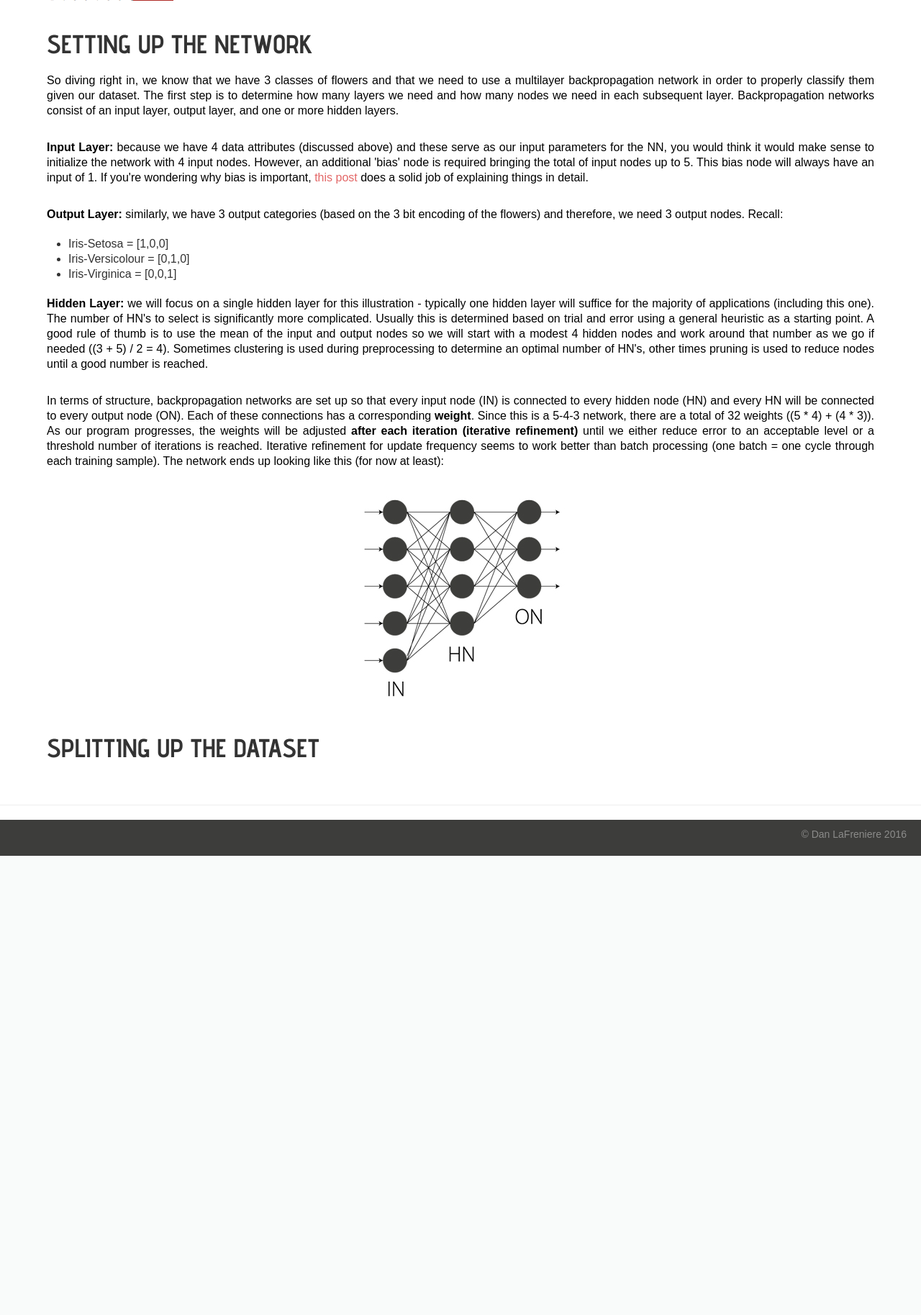
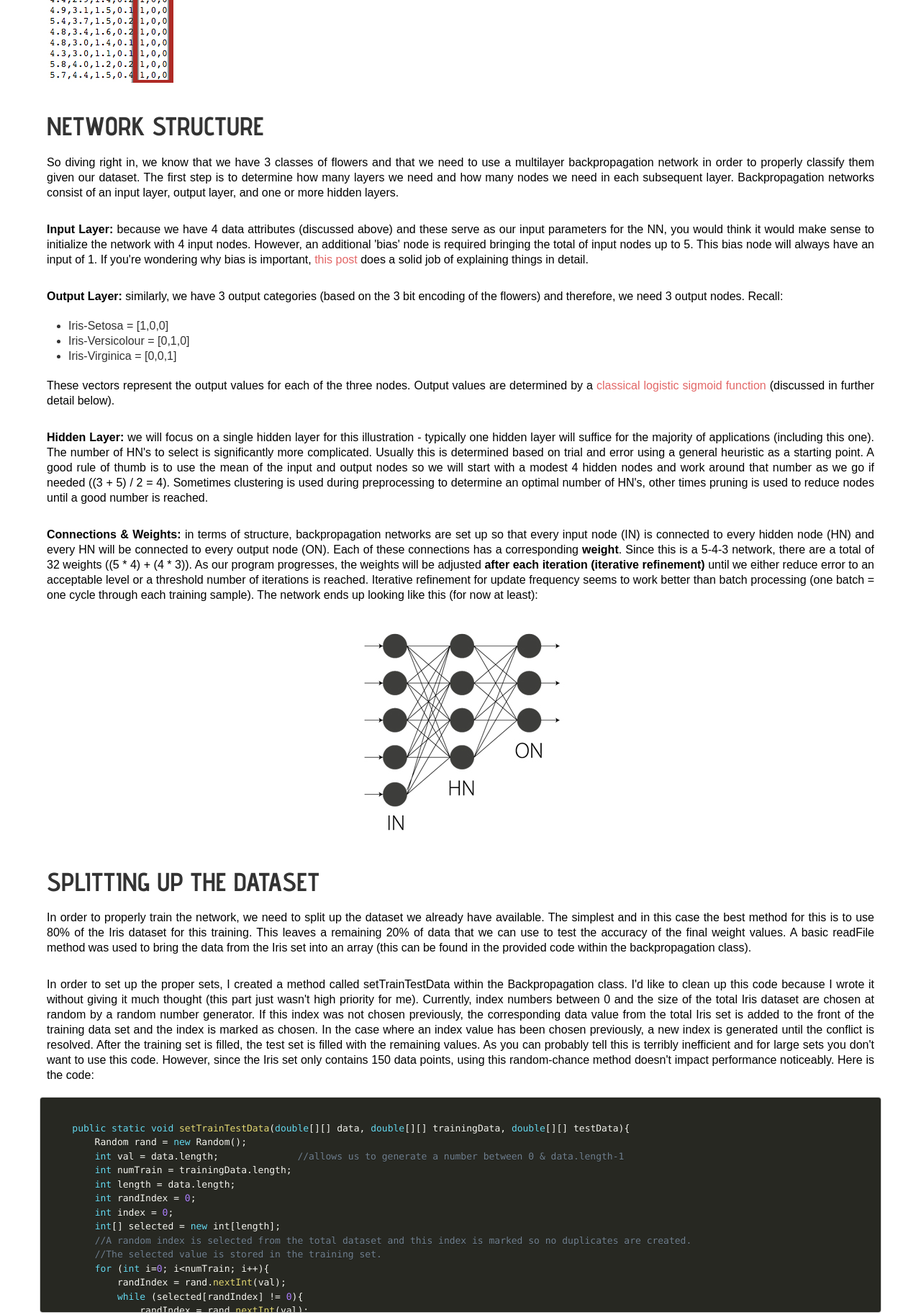
Before and after one commit to danlafreniere/Portfolio, a PHP site: page /neuralNetwork.php in a window 1280 px wide. Shown: the part 1620-3447 px from the top of the page at 72% size. Before the commit the page ends 2809 px from the top, so only its background shows below. Run offline with PHP 8.4, Linux system fonts and the light colour scheme; some libraries are stand-ins or nearby versions.

Commit message:
Continuing updates to NN tutorial

```diff
--- /dev/null
+++ b/css/prism.css
@@ -0,0 +1,122 @@
+/* http://prismjs.com/download.html?themes=prism-okaidia&languages=markup+css+clike+javascript+basic+c+cpp+java+json+matlab+php+sql */
+/**
+ * okaidia theme for JavaScript, CSS and HTML
+ * Loosely based on Monokai textmate theme by http://www.monokai.nl/
+ * @author ocodia
+ */
+
+code[class*="language-"],
+pre[class*="language-"] {
+	color: #f8f8f2;
+	text-shadow: 0 1px rgba(0, 0, 0, 0.3);
+	font-family: Consolas, Monaco, 'Andale Mono', 'Ubuntu Mono', monospace;
+	direction: ltr;
+	text-align: left;
+	white-space: pre;
+	word-spacing: normal;
+	word-break: normal;
+	word-wrap: normal;
+	line-height: 1.5;
+
+	-moz-tab-size: 4;
+	-o-tab-size: 4;
+	tab-size: 4;
+
+	-webkit-hyphens: none;
+	-moz-hyphens: none;
+	-ms-hyphens: none;
+	hyphens: none;
+}
+
+/* Code blocks */
+pre[class*="language-"] {
+	padding: 1em;
+	margin: .5em 0;
+	overflow: auto;
+	border-radius: 0.3em;
+}
+
+:not(pre) > code[class*="language-"],
+pre[class*="language-"] {
+	background: #272822;
+}
+
+/* Inline code */
+:not(pre) > code[class*="language-"] {
+	padding: .1em;
+	border-radius: .3em;
+	white-space: normal;
+}
+
+.token.comment,
+.token.prolog,
+.token.doctype,
+.token.cdata {
+	color: slategray;
+}
+
+.token.punctuation {
+	color: #f8f8f2;
+}
+
+.namespace {
+	opacity: .7;
+}
+
+.token.property,
+.token.tag,
+.token.constant,
+.token.symbol,
+.token.deleted {
+	color: #f92672;
+}
+
+.token.boolean,
+.token.number {
+	color: #ae81ff;
+}
+
+.token.selector,
+.token.attr-name,
+.token.string,
+.token.char,
+.token.builtin,
+.token.inserted {
+	color: #a6e22e;
+}
+
+.token.operator,
+.token.entity,
+.token.url,
+.language-css .token.string,
+.style .token.string,
+.token.variable {
+	color: #f8f8f2;
+}
+
+.token.atrule,
+.token.attr-value,
+.token.function {
+	color: #e6db74;
+}
+
+.token.keyword {
+	color: #66d9ef;
+}
+
+.token.regex,
+.token.important {
+	color: #fd971f;
+}
+
+.token.important,
+.token.bold {
+	font-weight: bold;
+}
+.token.italic {
+	font-style: italic;
+}
+
+.token.entity {
+	cursor: help;
+}
--- a/css/style.css
+++ b/css/style.css
@@ -15,7 +15,10 @@ CSS TABLE OF CONTENTS:
 /* ---------->>> FONT ICONS <<<-----------*/
 /* ---------------------------------------*/
 
-/*Thank you to Elegant Icons! You guys rock. For more: https://www.elegantthemes.com/blog/resources/elegant-icon-font */
+/*
+Thank you to Elegant Icons! You guys rock.
+For more: https://www.elegantthemes.com/blog/resources/elegant-icon-font
+*/
 
 @font-face {
 	font-family: 'ElegantIcons';
@@ -244,10 +247,12 @@ footer {
 	line-height:1.5em;
 	min-height:50px;
 	text-align: center;
-
-
 }
 
+.codeBlockSmall {
+    height: 300px;
+    width: 100%;
+}
 
 /* -------------------------------------------*/
 /* --------------->>> IMAGES <<<--------------*/
--- a/neuralNetwork.php
+++ b/neuralNetwork.php
@@ -9,6 +9,7 @@
     	<meta name="viewport" content="width=device-width, initial-scale=1.0">
     	<link href='http://fonts.googleapis.com/css?family=Advent+Pro:100,200,300,400,500,600,700' rel='stylesheet' type='text/css'>
     	<link rel="stylesheet" href="css/bootstrap.css">
+        <link href="css/prism.css" rel="stylesheet" />
     	<link rel="stylesheet" href="css/style.css">
         <link rel="stylesheet" href="https://maxcdn.bootstrapcdn.com/font-awesome/4.5.0/css/font-awesome.min.css">
         <link rel="icon" type="image/png" href="images/AshTree-Logo.png" sizes="32x32">
@@ -47,11 +48,13 @@
 
 
         <div class="container topPadding">
-            <h1>A SHORT INTRO</h1>
+            <h1>AN INTRODUCTION TO MULTILAYER NETWORKS</h1>
 
             <p class="bodyText"><i>Please note: this post is a work in progress.</i></p>
 
-            <p class="bodyText">Neural networks are handy when it comes to analyzing large amounts of data - especially in regard to classification of data or prediction. For the purposes of this post, we will focus on classification of the famous <a href="https://archive.ics.uci.edu/ml/datasets/Iris">Iris data set</a>. If you're not familiar with this set, it basically includes 3 classes of data (Iris Setosa, Iris Versicolour, and Iris Virginica) as well as 4 attributes (sepal length and width in cm and petal length and width in cm). If we were lucky and this data was linearly separable we would be able to classify the flowers using single-layer perceptrons. Unfortunately this isn't the case so a multi-layer backpropagation network is a great choice. It's easy to get intimidated when we hear the words "neural network" but the clean and easy-to-use Iris set gives us an awesome opportunity to try one out. That being said, it's still good to know NN basics before attempting a multi-layer network so please check out the basics by Googling around if you need a rundown. I also really dig the textbook <a href="https://mitpress.mit.edu/books/elements-artificial-neural-networks">Elements of Artificial Neural Networks</a> by Mehrotra, Mohan, and Ranka - it's great if you want a really comprehensive resource.</p>
+            <p class="bodyText">Neural networks are handy when it comes to analyzing large amounts of data - especially in regard to classification of data or prediction. For the purposes of this post, we will focus on classification of the famous <a href="https://archive.ics.uci.edu/ml/datasets/Iris">Iris data set</a> using a <b>multi-layer backpropagation network</b>. If you're not familiar with this set, it basically includes 3 classes of data (Iris Setosa, Iris Versicolour, and Iris Virginica) as well as 4 attributes (sepal length and width in cm and petal length and width in cm). If we were lucky and this data was linearly separable we would be able to classify the flowers using simple single-layer perceptrons. Unfortunately this isn't the case so a multi-layer network is a great choice. However, because we have multiple layers, the <b>credit assignment problem</b> is introduced. This means that it becomes unclear which nodes are responsible for the outcome. As a result, the network must utilize backpropagation to effectively solve this annoying problem. In essence, a backpropagation network is a feedforward network that computes error at the output nodes and propagates corrections to the weight values backward through the connections.</p>
+
+                <p class="bodyText"> It's easy to get intimidated when we hear the words "neural network" but the clean and easy-to-use Iris set gives us an awesome opportunity to try one out. That being said, it's still good to know NN basics before attempting a multi-layer network so please check out the basics by Googling around if you need a rundown. I also really dig the textbook <a href="https://mitpress.mit.edu/books/elements-artificial-neural-networks">Elements of Artificial Neural Networks</a> by Mehrotra, Mohan, and Ranka - it's great if you want a really comprehensive resource.</p>
         </div>
 
         <div class="container">
@@ -63,12 +66,12 @@
 
             <p class="bodyText">In order to make things a little easier on ourselves, I recommend converting these strings to a 3 bit encoded representation. In other words, Iris-Setosa=[1,0,0], Iris-Versicolour=[0,1,0], and Iris-Virginica=[0,0,1]. You can do that yourself and save it in <b>.csv format</b>, or just <a href="files/Iris_data.csv">download my version here</a> - either way it will look like this:</p>
 
-            <p class="bodyText"><img class="img-responsive" src="images/data-screen-converted.png"/></p>
+            <p class="bodyText"><img class="img-responsive" src="images/data-screen-converted.jpg"/></p>
 
         </div>
 
         <div class="container">
-            <h1>SETTING UP THE NETWORK</h1>
+            <h1>NETWORK STRUCTURE</h1>
 
             <p class="bodyText">So diving right in, we know that we have 3 classes of flowers and that we need to use a multilayer backpropagation network in order to properly classify them given our dataset. The first step is to determine how many layers we need and how many nodes we need in each subsequent layer. Backpropagation networks consist of an input layer, output layer, and one or more hidden layers.</p>
 
@@ -79,10 +82,11 @@
                     <li>Iris-Versicolour = [0,1,0]</li>
                     <li>Iris-Virginica = [0,0,1]</li>
                 </ul>
+            <p class="bodyText">These vectors represent the output values for each of the three nodes. Output values are determined by a <a href="https://en.wikipedia.org/wiki/Logistic_function">classical logistic sigmoid function</a> (discussed in further detail below).</p>
 
             <p class="bodyText"><b>Hidden Layer:</b> we will focus on a single hidden layer for this illustration - typically one hidden layer will suffice for the majority of applications (including this one). The number of HN's to select is significantly more complicated. Usually this is determined based on trial and error using a general heuristic as a starting point. A good rule of thumb is to use the mean of the input and output nodes so we will start with a modest 4 hidden nodes and work around that number as we go if needed ((3 + 5) / 2 = 4). Sometimes clustering is used during preprocessing to determine an optimal number of HN's, other times pruning is used to reduce nodes until a good number is reached.</p>
 
-            <p class="bodyText">In terms of structure, backpropagation networks are set up so that every input node (IN) is connected to every hidden node (HN) and every HN will be connected to every output node (ON). Each of these connections has a corresponding <b>weight</b>. Since this is a 5-4-3 network, there are a total of 32 weights ((5 * 4) + (4 * 3)). As our program progresses, the weights will be adjusted <b>after each iteration (iterative refinement)</b> until we either reduce error to an acceptable level or a threshold number of iterations is reached. Iterative refinement for update frequency seems to work better than batch processing (one batch = one cycle through each training sample). The network ends up looking like this (for now at least):</p>
+            <p class="bodyText"><b>Connections &amp; Weights:</b> in terms of structure, backpropagation networks are set up so that every input node (IN) is connected to every hidden node (HN) and every HN will be connected to every output node (ON). Each of these connections has a corresponding <b>weight</b>. Since this is a 5-4-3 network, there are a total of 32 weights ((5 * 4) + (4 * 3)). As our program progresses, the weights will be adjusted <b>after each iteration (iterative refinement)</b> until we either reduce error to an acceptable level or a threshold number of iterations is reached. Iterative refinement for update frequency seems to work better than batch processing (one batch = one cycle through each training sample). The network ends up looking like this (for now at least):</p>
 
             <p class="bodyText"><img class="img-responsive center-block" alt="A diagrame of a 5-4-3 neural network" src="images/5-4-3-NeuralNetwork.jpg"/></p>
 
@@ -92,11 +96,73 @@
         <div class="container">
             <h1>SPLITTING UP THE DATASET</h1>
 
-            <p class="bodyText"></p>
+            <p class="bodyText">In order to properly train the network, we need to split up the dataset we already have available. The simplest and in this case the best method for this is to use 80% of the Iris dataset for this training. This leaves a remaining 20% of data that we can use to test the accuracy of the final weight values. A basic readFile method was used to bring the data from the Iris set into an array (this can be found in the provided code within the backpropagation class).</p>
+
+            <p class="bodyText">In order to set up the proper sets, I created a method called setTrainTestData within the Backpropagation class. I'd like to clean up this code because I wrote it without giving it much thought (this part just wasn't high priority for me). Currently, index numbers between 0 and the size of the total Iris dataset are chosen at random by a random number generator. If this index was not chosen previously, the corresponding data value from the total Iris set is added to the front of the training data set and the index is marked as chosen. In the case where an index value has been chosen previously, a new index is generated until the conflict is resolved. After the training set is filled, the test set is filled with the remaining values. As you can probably tell this is terribly inefficient and for large sets you don't want to use this code. However, since the Iris set only contains 150 data points, using this random-chance method doesn't impact performance noticeably. Here is the code:</p>
+
+            <pre class="language-java codeBlockSmall">
+                <code class="language-java">
+    public static void setTrainTestData(double[][] data, double[][] trainingData, double[][] testData){
+        Random rand = new Random();
+		int val = data.length;   			//allows us to generate a number between 0 &amp; data.length-1
+		int numTrain = trainingData.length;
+		int length = data.length;
+		int randIndex = 0;
+		int index = 0;
+		int[] selected = new int[length];
+		//A random index is selected from the total dataset and this index is marked so no duplicates are created.
+		//The selected value is stored in the training set.
+		for (int i=0; i&lt;numTrain; i++){
+			randIndex = rand.nextInt(val);
+			while (selected[randIndex] != 0){
+				randIndex = rand.nextInt(val);
+			}
+			trainingData[index] = data[randIndex];
+			selected[randIndex] = 1;
+			index++ ;
+		}
+		index = 0;
+		//Remaining indices not randomly selected during the training data creation are used for the test set.
+		for (int i=0; i&lt;length; i++){
+			if (selected[i] == 0){
+				testData[index] = data[i];
+				index++;
+			}
+		}
+	} //End setTrainTestData Method
+                </code>
+            </pre>
+
+            <p>&nbsp;</p>
 
         </div>
 
 
+        <div class="container">
+            <h1>ERROR CALCULATION AND GRADIENT DESCENT</h1>
+            <p class="bodyText"></p>
+        </div>
+
+        <div class="container">
+            <h1>PSEUDOCODE</h1>
+            <p class="bodyText">The general pseudocode for building a multi-layer backpropagation network is as follows:</p>
+                <ol style="font-size: 12pt;">
+                    <li>Initialize weights to random values.</li>
+                    <li>While the sum squared error isn't satisfactory and the number of iterations isn't exceeded:</li>
+                        <ol type="a">
+                            <li>For each input pattern given to the network:</li>
+                            <ol type="i">
+                                    <li>Compute inputs for hidden nodes</li>
+                                    <li>Compute outputs for hidden nodes</li>
+                                    <li>Compute inputs for the output nodes</li>
+                                    <li>Compute the output values (using the sigmoid function)</li>
+                                    <li>Modify weights between hidden and output nodes</li>
+                                    <li>Modify weights between input and hidden nodes</li>
+                                </ol>
+                        </ol>
+                </ol>
+            <p class="bodyText">This bit of pseudo will give us a nice framework for the rest of the tutorial.</p>
+        </div>
 
         <hr/>
 
@@ -104,6 +170,7 @@
         <script src="js/jquery-effects-core.js"></script>  <!-- http://jquery-ui.googlecode.com/svn/tags/latest/ui/jquery.effects.core.js-->
         <script src="js/jquery-effects-slide.js"></script> <!--http://jquery-ui.googlecode.com/svn/tags/latest/ui/jquery.effects.slide.js -->
         <script src="js/script.js"></script>
+        <script src="js/prism.js"></script>
     </body>
 
     <footer>
```
Also changed, not shown: images/data-screen-converted.jpg (added), images/data-screen-converted.png (deleted), js/prism.js (added).
